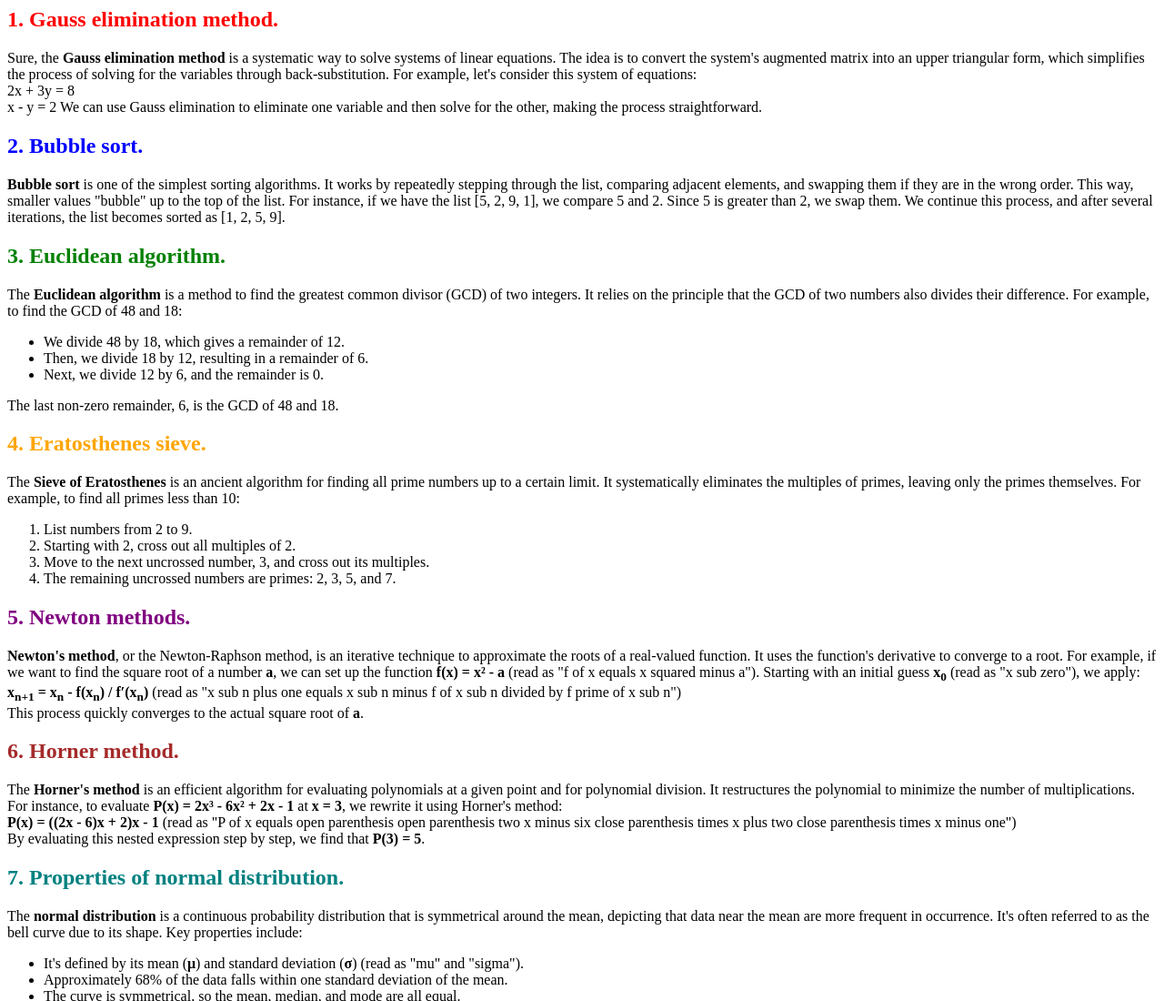
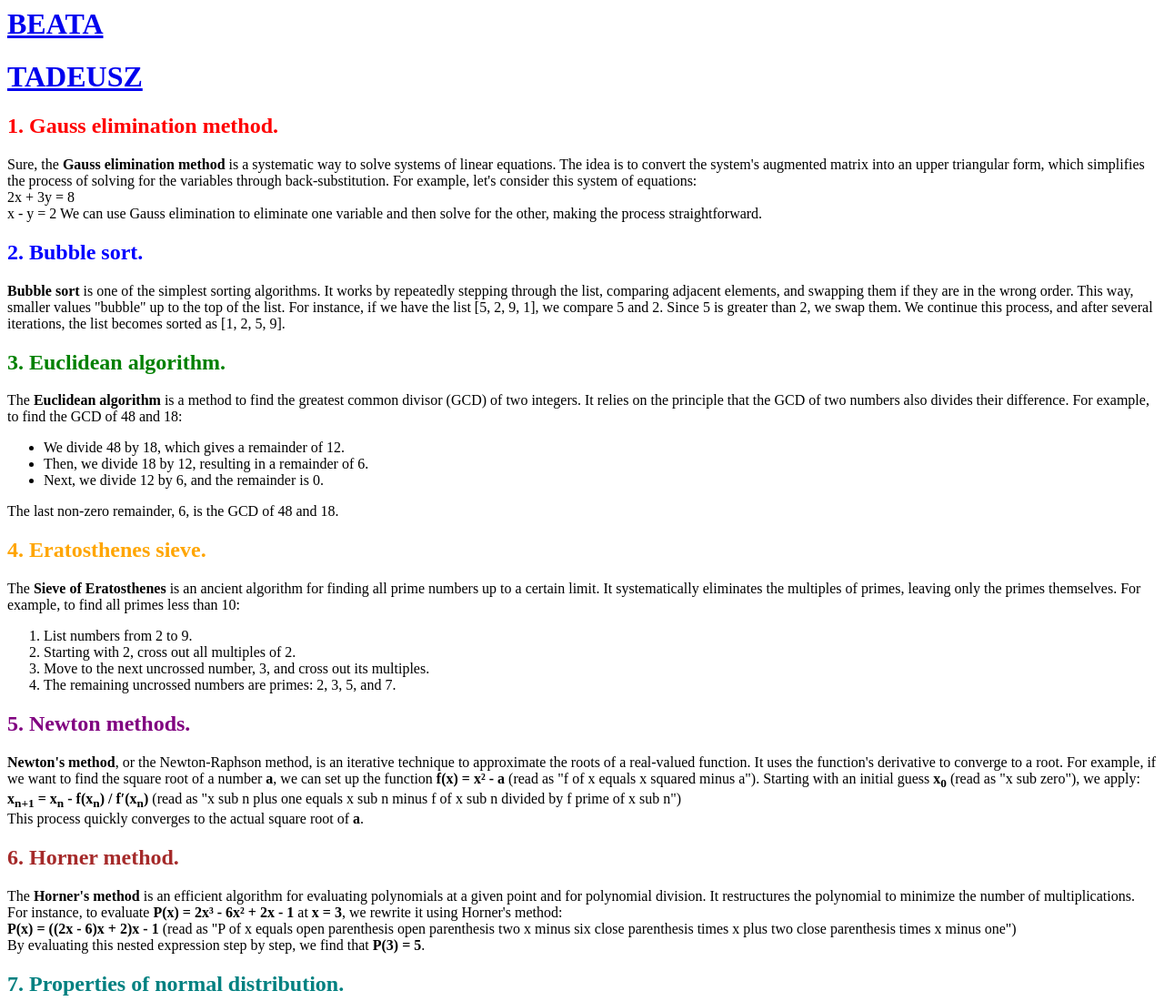
Before and after one commit to emrecndmr/tezsorularcevaplar, a plain HTML site: page blazec.html in a window 1280 px wide. Shown: the top 1100 px of the page at 91% size. Drawn offline with Linux system fonts and the light colour scheme.

Commit message:
Update blazec.html

```diff
--- a/blazec.html
+++ b/blazec.html
@@ -3,7 +3,8 @@
     <title>Thesis Defense Preparation</title>
 </head>
 <body>
-
+<h1><a href="laskiewicz.html">BEATA</a></h1>
+<h1><a href="mydlarz.html">TADEUSZ</a></h1>
 <h2 style="color:red;"><b>1. Gauss elimination method.</b></h2>
 <p>Sure, the <b>Gauss elimination method</b> is a systematic way to solve systems of linear equations. The idea is to convert the system's augmented matrix into an upper triangular form, which simplifies the process of solving for the variables through back-substitution.
 
```
